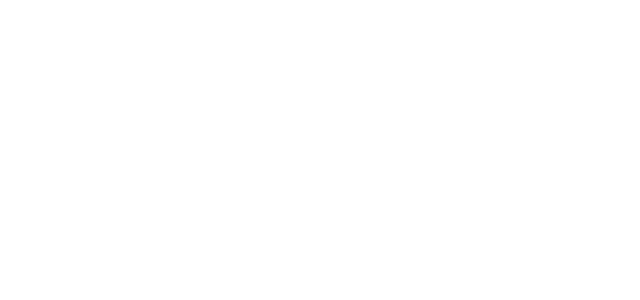
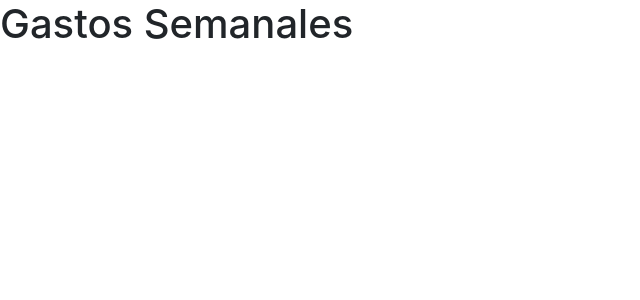
Before and after one commit to juanhuttemann/gastos_semanales, a React (Create React App) app: page / in a window 1280 px wide. Shown: the top 300 px of the page, without its empty margins (0-640 px from the left). Built offline with nearby package versions, Linux system fonts and the light colour scheme.

Commit message:
add Header Component

```diff
--- a/src/App.js
+++ b/src/App.js
@@ -1,9 +1,11 @@
 import React, { Component } from 'react';
+import Header from './Header';
 
 class App extends Component {
   render() {
     return (
       <div className="App">
+        <Header titulo="Gastos Semanales"/>
       </div>
     );
   }
--- /dev/null
+++ b/src/Header.js
@@ -0,0 +1,11 @@
+import React from 'react'
+
+const Header = (props)=> {
+    return (
+        <header>
+            <h1>{props.titulo}</h1>
+        </header>
+    )
+}
+
+export default Header;
```
